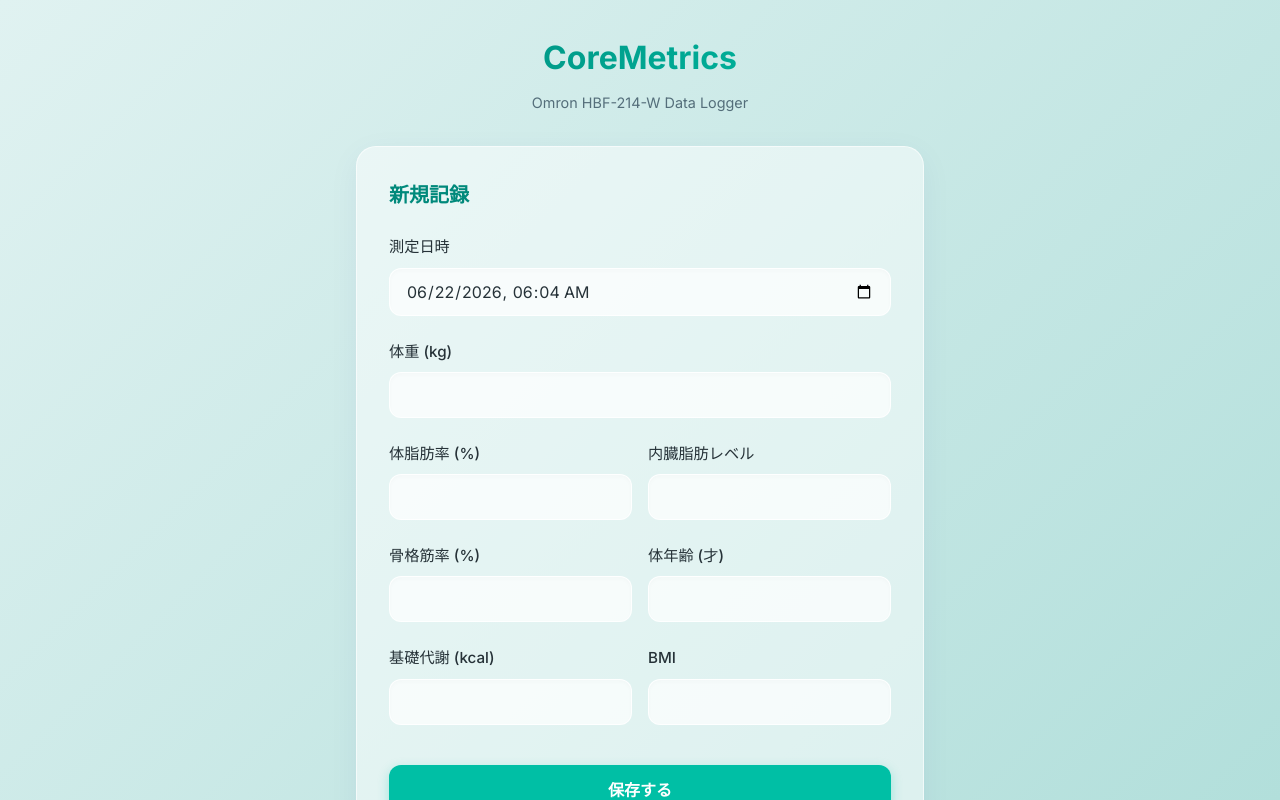
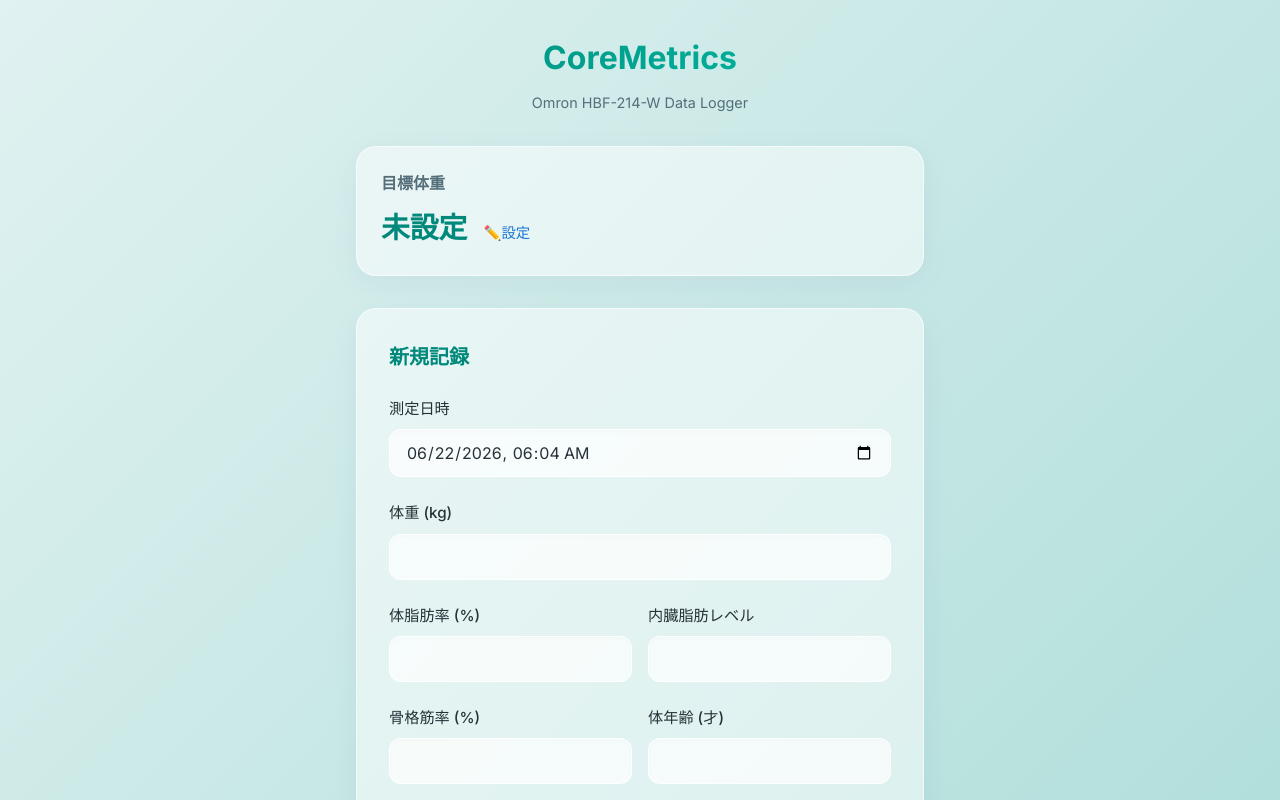
Before and after one commit to CharlieARPK/CoreMetrics, a React (Vite) app: page / in a window 1280 px wide. Shown: the top 800 px of the page. Built offline with nearby package versions, Linux system fonts and the light colour scheme.

Commit message:
feat: Add target weight tracking and fix ReferenceArea colors

```diff
--- a/src/App.tsx
+++ b/src/App.tsx
@@ -3,8 +3,31 @@ import { useMetricsStore } from './store/useMetricsStore';
 import MetricsChart from './components/MetricsChart';
 
 function App() {
-  const { entries, addEntry, updateEntry, deleteEntry } = useMetricsStore();
+  const { entries, targetWeight, setTargetWeight, addEntry, updateEntry, deleteEntry } = useMetricsStore();
   const [editingId, setEditingId] = useState<string | null>(null);
+  const [editingTarget, setEditingTarget] = useState(false);
+  const [tempTarget, setTempTarget] = useState('');
+
+  const handleSaveTarget = () => {
+    const weight = Number(tempTarget);
+    if (weight > 0) {
+      setTargetWeight(weight);
+      setEditingTarget(false);
+    }
+  };
+
+  const getDistanceToTarget = () => {
+    if (!targetWeight || entries.length === 0) return null;
+    const latestWeight = entries[0].weight;
+    const diff = latestWeight - targetWeight;
+    if (diff > 0) {
+      return `目標まであと ${diff.toFixed(1)} kg`;
+    } else if (diff < 0) {
+      return `目標を ${Math.abs(diff).toFixed(1)} kg クリア！`;
+    } else {
+      return `目標体重クリア！🎉`;
+    }
+  };
 
   const getLocalNow = () => {
     const now = new Date();
@@ -111,6 +134,35 @@ function App() {
       </header>
 
       <main>
+        <section className="glass-panel" style={{ padding: '1.5rem', marginBottom: '2rem', display: 'flex', justifyContent: 'space-between', alignItems: 'center', flexWrap: 'wrap', gap: '1rem' }}>
+          <div>
+            <h2 style={{ fontSize: '1rem', color: 'var(--text-muted)', margin: 0 }}>目標体重</h2>
+            {editingTarget ? (
+              <div style={{ display: 'flex', gap: '0.5rem', marginTop: '0.5rem' }}>
+                <input type="number" step="0.1" className="form-input" style={{ width: '100px' }} value={tempTarget} onChange={(e) => setTempTarget(e.target.value)} placeholder="0.0" />
+                <button className="btn btn-primary" onClick={handleSaveTarget} style={{ padding: '0.5rem 1rem' }}>保存</button>
+                <button className="btn" onClick={() => setEditingTarget(false)} style={{ padding: '0.5rem 1rem', background: 'rgba(255,255,255,0.7)', color: '#333' }}>取消</button>
+              </div>
+            ) : (
+              <div style={{ display: 'flex', alignItems: 'baseline', gap: '1rem', marginTop: '0.5rem' }}>
+                <div style={{ fontSize: '1.8rem', fontWeight: 'bold', color: 'var(--primary-dark)' }}>
+                  {targetWeight ? `${targetWeight} kg` : '未設定'}
+                </div>
+                <button onClick={() => { setTempTarget(targetWeight ? String(targetWeight) : ''); setEditingTarget(true); }} style={{ background: 'none', border: 'none', color: '#1976d2', cursor: 'pointer', fontSize: '0.9rem' }}>
+                  ✏️設定
+                </button>
+              </div>
+            )}
+          </div>
+          {getDistanceToTarget() && (
+            <div style={{ textAlign: 'right' }}>
+              <div style={{ fontSize: '1.2rem', fontWeight: 'bold', color: '#ff5252' }}>
+                {getDistanceToTarget()}
+              </div>
+            </div>
+          )}
+        </section>
+
         <section className="glass-panel" style={{ padding: '2rem', marginBottom: '2rem' }}>
           <h2 style={{ marginBottom: '1.5rem', fontSize: '1.25rem', color: 'var(--primary-dark)' }}>
             {editingId ? '記録の修正' : '新規記録'}
--- a/src/components/MetricsChart.tsx
+++ b/src/components/MetricsChart.tsx
@@ -7,7 +7,8 @@ import {
   CartesianGrid,
   Tooltip,
   ResponsiveContainer,
-  ReferenceArea
+  ReferenceArea,
+  ReferenceLine
 } from 'recharts';
 import { useMetricsStore } from '../store/useMetricsStore';
 
@@ -53,6 +54,7 @@ const metricZones: Record<MetricKey, {y1: number, y2: number, color: string}[]>
 
 export default function MetricsChart() {
   const entries = useMetricsStore((state) => state.entries);
+  const targetWeight = useMetricsStore((state) => state.targetWeight);
   const [selectedMetric, setSelectedMetric] = useState<MetricKey>('weight');
 
   const chartData = useMemo(() => {
@@ -91,12 +93,22 @@ export default function MetricsChart() {
             {currentZones.map((zone, idx) => (
               <ReferenceArea
                 key={idx}
+                x1="dataMin"
+                x2="dataMax"
                 y1={zone.y1}
                 y2={zone.y2}
                 fill={zone.color}
                 strokeOpacity={0}
               />
             ))}
+            {selectedMetric === 'weight' && targetWeight !== null && (
+              <ReferenceLine
+                y={targetWeight}
+                stroke="#ff5252"
+                strokeDasharray="5 5"
+                label={{ position: 'top', value: `目標: ${targetWeight}kg`, fill: '#ff5252', fontSize: 12, fontWeight: 'bold' }}
+              />
+            )}
             <CartesianGrid strokeDasharray="3 3" stroke="rgba(255,255,255,0.5)" vertical={false} />
             <XAxis
               dataKey="timestamp"
--- a/src/store/useMetricsStore.ts
+++ b/src/store/useMetricsStore.ts
@@ -15,15 +15,18 @@ export interface MetricEntry {
 
 interface MetricsState {
   entries: MetricEntry[];
+  targetWeight: number | null;
   addEntry: (entry: Omit<MetricEntry, 'id'>) => void;
   updateEntry: (id: string, entry: Omit<MetricEntry, 'id'>) => void;
   deleteEntry: (id: string) => void;
+  setTargetWeight: (weight: number | null) => void;
 }
 
 export const useMetricsStore = create<MetricsState>()(
   persist(
     (set) => ({
       entries: [],
+      targetWeight: null,
       addEntry: (data) =>
         set((state) => ({
           entries: [
@@ -44,6 +47,10 @@ export const useMetricsStore = create<MetricsState>()(
         set((state) => ({
           entries: state.entries.filter((entry) => entry.id !== id),
         })),
+      setTargetWeight: (weight) =>
+        set(() => ({
+          targetWeight: weight,
+        })),
     }),
     {
       name: 'omron-metrics-storage',
```
